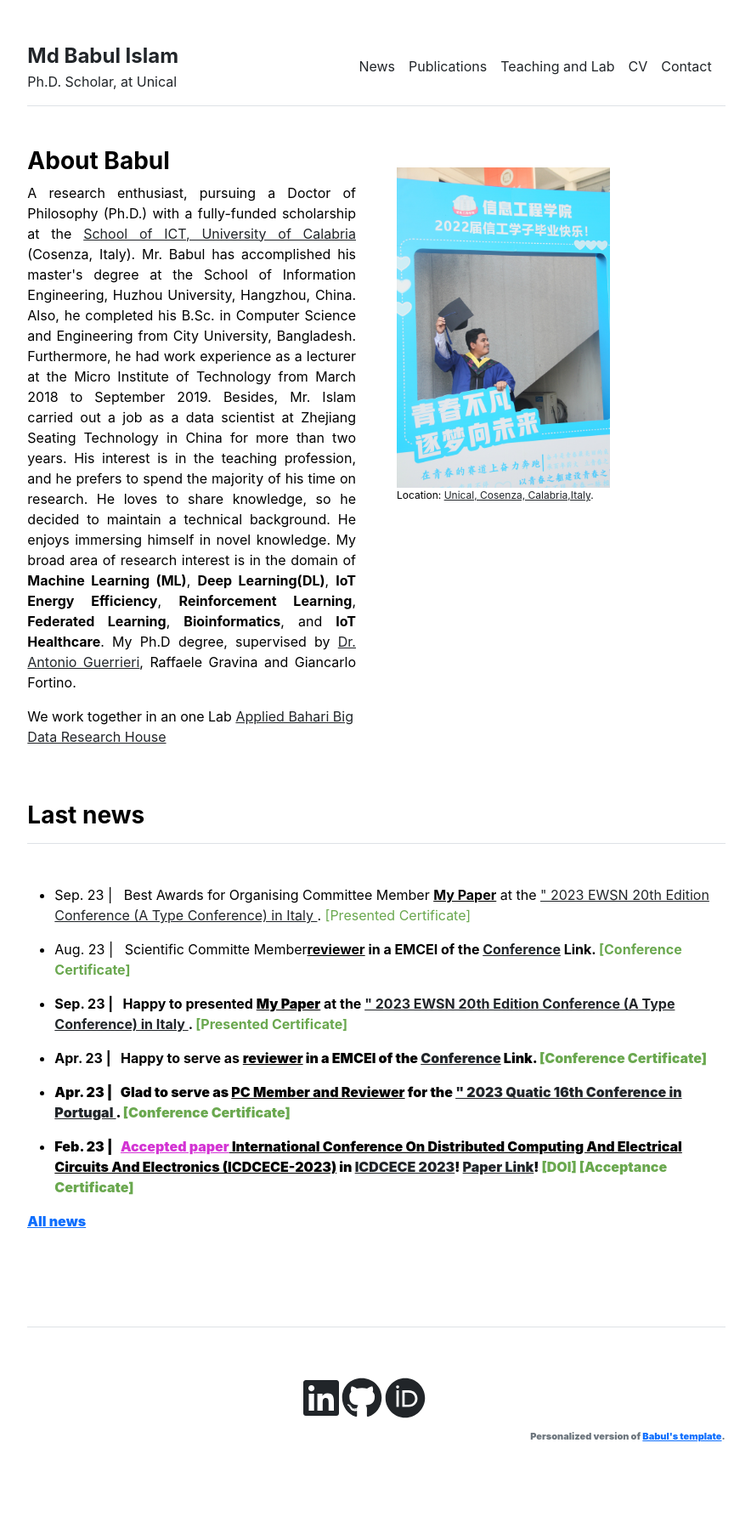
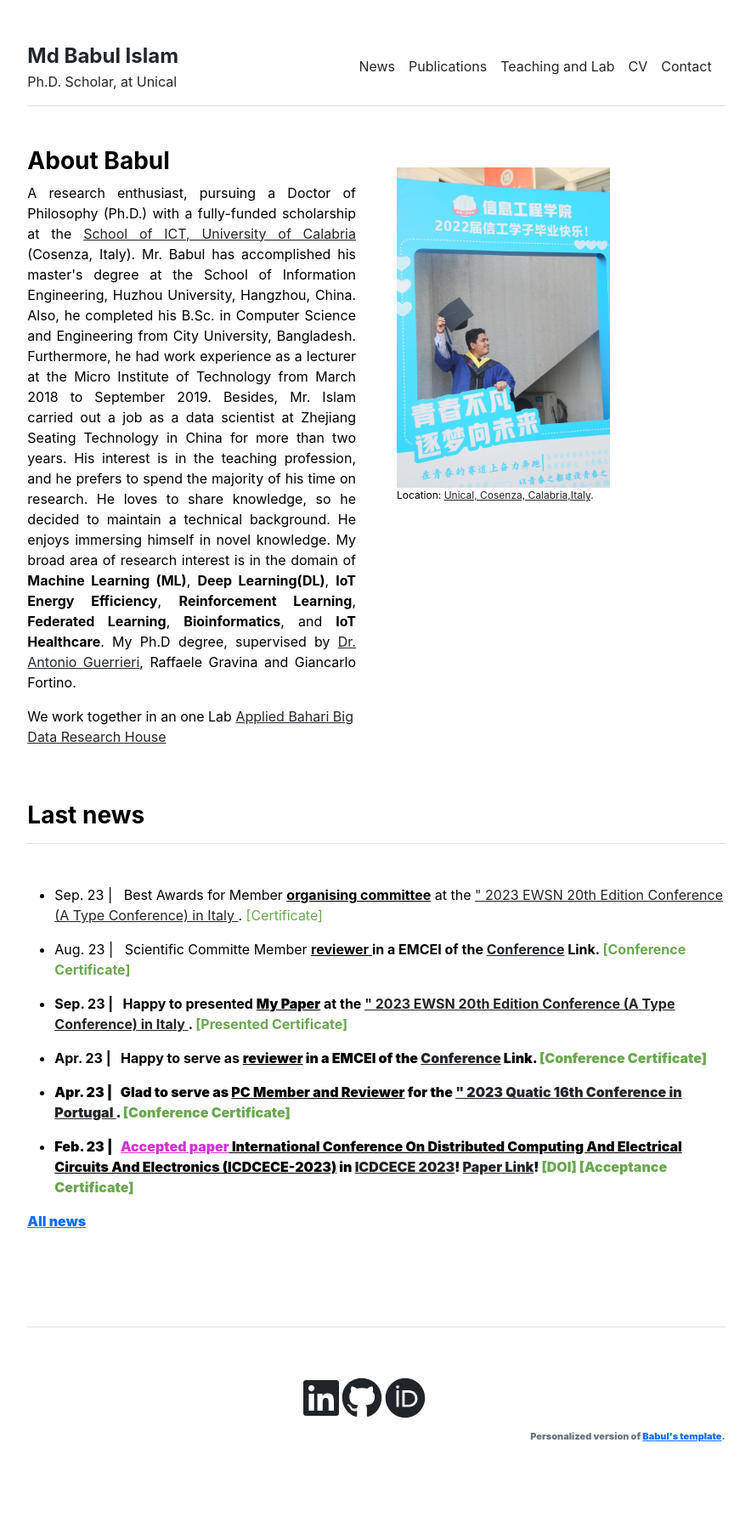
Before and after one commit to babulcseian/babulcseian.github.io, a Jekyll site: the page built from index.md, in a window 1280 px wide. Shown: the whole page at 85% size, without its empty margins (197-1081 px from the left). Built offline with Jekyll 4.4.1, drawn with Linux system fonts in a browser that asks for light colours; a style sheet for code colours, icons or effects is not loaded.

Commit message:
Update news.yml

```diff
--- a/_data/news.yml
+++ b/_data/news.yml
@@ -1,6 +1,6 @@
 
-- {message: 'Sep. 23 | &nbsp; Best Awards for Organising Committee Member <u><b>My Paper</b></u> at the <a class="other"https://events.dimes.unical.it/ewsn2023/>" 2023 EWSN 20th Edition Conference (A Type Conference) in Italy </a>. <a class="paper" href="publications/Certificate/Md Babul Islam by a best organizing Committee EWSN.pdf">[Presented Certificate]</a>', last: '1'}
-- {message: 'Aug. 23 | &nbsp;  Scientific Committe Member<u><b>reviewer</u> in a EMCEI of the <a class="other" href="http://emcei.net/">Conference</a> Link. <a class="paper" href="publications/Certificate/Md Babul Islam by Scientific Committee EMCEI-23.pdf">[Conference Certificate]</a>', last: '1'}
+- {message: 'Sep. 23 | &nbsp; Best Awards for  Member <u><b>organising committee</b></u> at the <a class="other"https://events.dimes.unical.it/ewsn2023/>" 2023 EWSN 20th Edition Conference (A Type Conference) in Italy </a>. <a class="paper" href="publications/Certificate/Md Babul Islam by a best organizing Committee EWSN.pdf">[Certificate]</a>', last: '1'}
+- {message: 'Aug. 23 | &nbsp;  Scientific Committe Member <u><b> reviewer </u> in a EMCEI of the <a class="other" href="http://emcei.net/">Conference</a> Link. <a class="paper" href="publications/Certificate/Md Babul Islam by Scientific Committee EMCEI-23.pdf">[Conference Certificate]</a>', last: '1'}
 - {message: 'Sep. 23 | &nbsp; Happy to presented <u><b>My Paper</b></u> at the <a class="other"https://events.dimes.unical.it/ewsn2023/>" 2023 EWSN 20th Edition Conference (A Type Conference) in Italy </a>. <a class="paper" href="publications/Certificate/Md Babul Islam by EWSN 2023 Presented.pdf">[Presented Certificate]</a>', last: '1'}
 - {message: 'Apr. 23 | &nbsp; Happy to serve as <u><b>reviewer</u> in a EMCEI of the <a class="other" href="http://emcei.net/">Conference</a> Link. <a class="paper" href="publications/Certificate/Review%20Certificate%20EMCEI-23%20.pdf">[Conference Certificate]</a>', last: '1'}
 - {message: 'Apr. 23 | &nbsp; Glad to serve as <u><b>PC Member and Reviewer</b></u> for the <a class="other"https://2023.quatic.org/home>" 2023 Quatic 16th Conference in Portugal </a>. <a class="paper" href="publications/Certificate/QUATIC%202023.pdf">[Conference Certificate]</a>', last: '1'}
```
